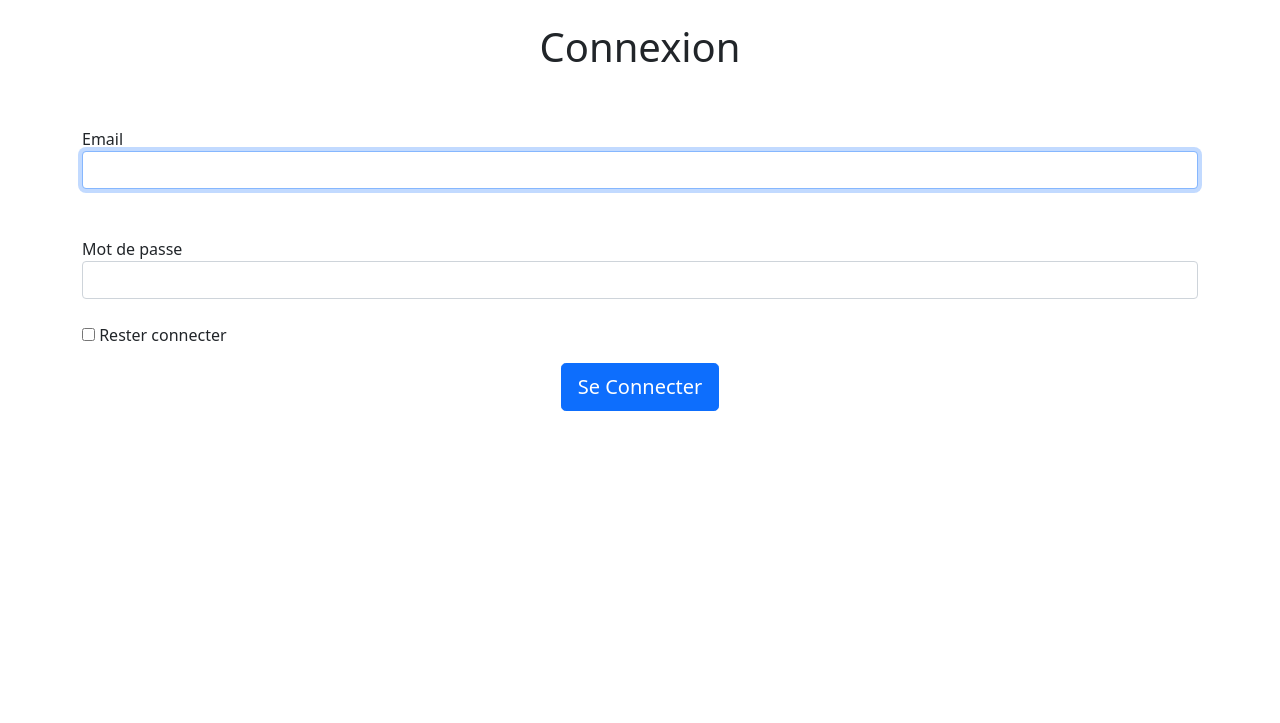
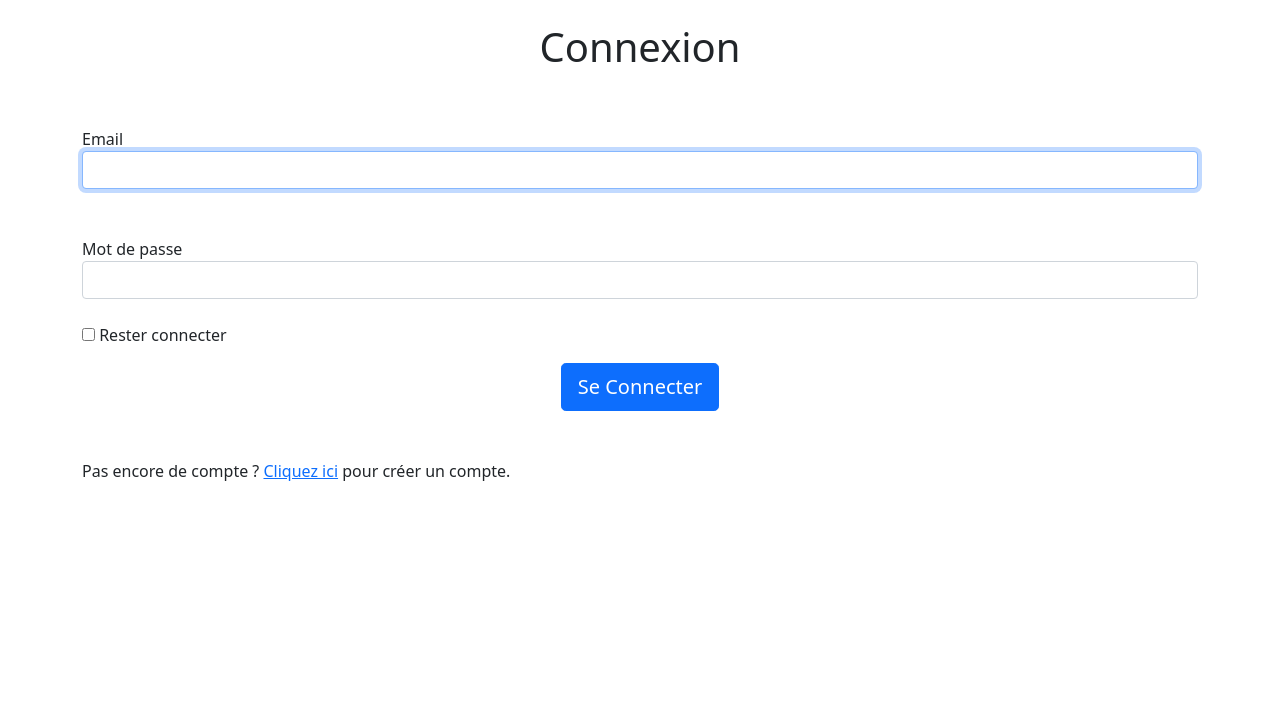
Before and after one commit to KevOneRedOne/E_commerce_Symfony, a Symfony app: template templates/security/login.html.twig in a window 1280 px wide. Shown: the part 57-780 px from the top of the page. Run offline with Twig, Linux system fonts and the light colour scheme; the template is opened without the code that fills it, so the values that code supplies are empty; some libraries are stand-ins or nearby versions.

Commit message:
Patch Security Access

```diff
--- a/templates/security/login.html.twig
+++ b/templates/security/login.html.twig
@@ -40,7 +40,8 @@
             </button>
         </div>
         <br>
+    </form>
     <br>
+    <p class="nav-item">Pas encore de compte ? <a href="{{ path('app_register') }}">Cliquez ici</a> pour créer un compte.</p>
 
-</form>
 {% endblock %}
```
Also changed, not shown: 1 other file. Lines whose indentation alone changed are shown as unchanged.
